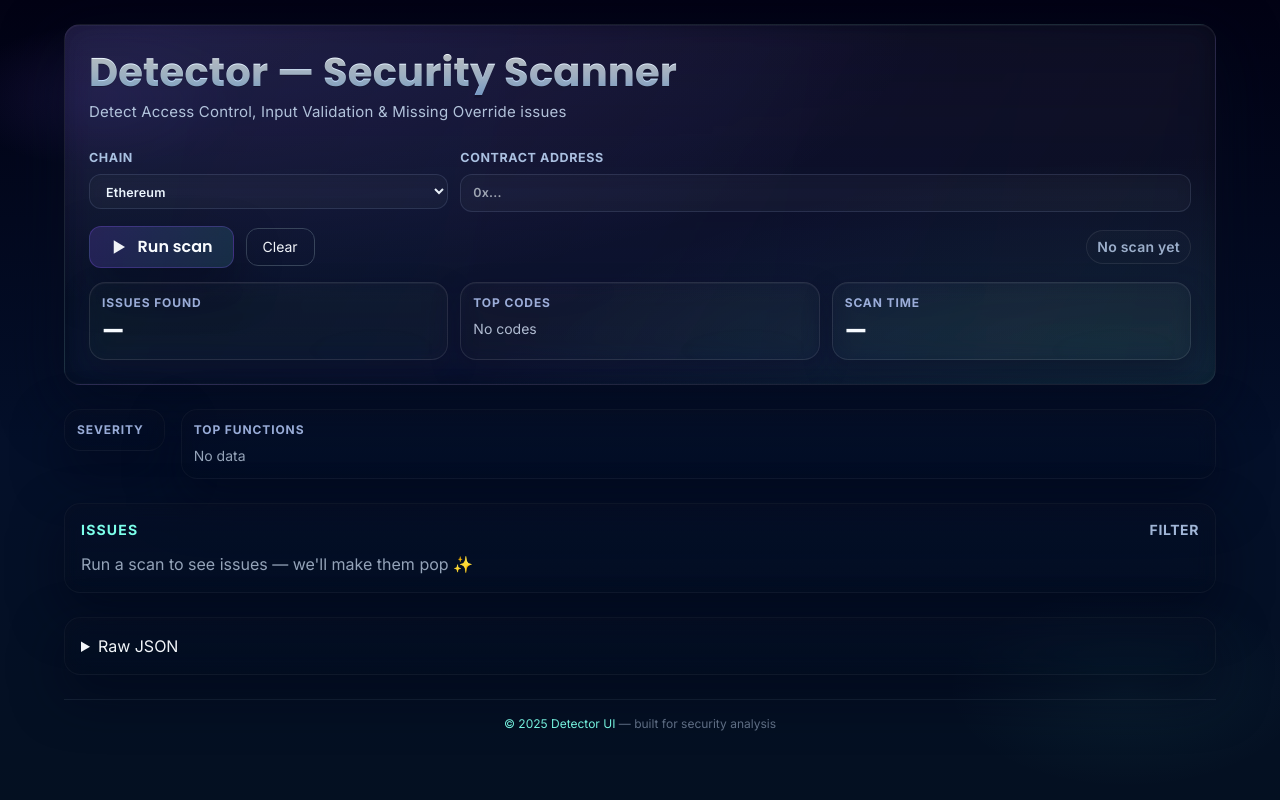
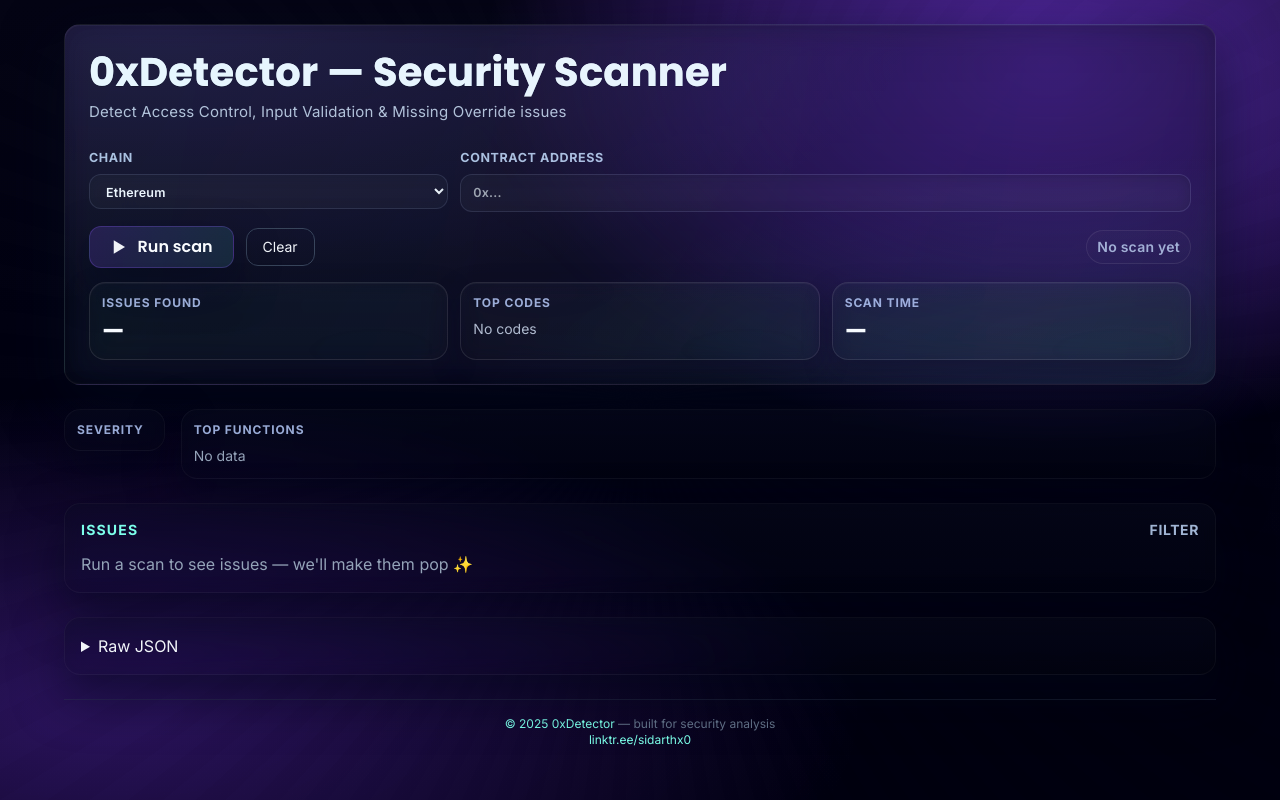
Before and after one commit to sidarth16/HawkEye, a FastAPI app: page / in a window 1280 px wide. Run offline with FastAPI, Linux system fonts and the light colour scheme; some libraries are stand-ins or nearby versions.

Commit message:
fastapi frontend

```diff
--- a/static/app.js
+++ b/static/app.js
@@ -96,8 +96,8 @@
     'IVC-001': "Add proper input valdation checks to the exposed user-controlled call target address, before making delegateCall to it.",
     'IVC-002': "Add proper input valdation checks to the exposed user-controlled call target address, before using callcode on it.",
     'IVC-003': "Add proper input valdation checks to the exposed user-controlled call target address, before making low_level_call to it.",
-    'IVC-004': "Add proper input valdation checks to the exposed user-controlled call target address, before making staticCall to it.",
-    'IVC-005': "Add proper input valdation checks to the exposed user-controlled call target address, before making externalCall to it.",
+    'IVC-004': "Add proper input valdation checks to the exposed user-controlled call target address, before making externalCall to it.",
+    'IVC-005': "Add proper input valdation checks to the exposed user-controlled call target address, before making staticCall to it.",
 
     'ACM-101': "Avoid using `tx.origin` or trivial blaclisting like checks (`!=`) and use strong user validations. ",
     'ACM-001': "Add strong user-validation checks and proper access control bounds. Try Adding `onlyOwner` or proper role based checks to this function.",
@@ -161,9 +161,11 @@
           </div>
 
           <details class="mt-2 text-sm text-slate-300">
-            <summary class="cursor-pointer">Details</summary>
-            <div class="mt-2 whitespace-pre-wrap">${escapeHtml(desc)}</div>
-          </details>
+  <summary class="cursor-pointer text-slate-200 font-semibold">Details</summary>
+  <div class="details-body-box mt-2">
+    <div class="whitespace-pre-wrap">${escapeHtml(desc)}</div>
+  </div>
+</details>
         </div>
       </div>
     </div>
@@ -192,7 +194,7 @@
         <div class="flex items-center justify-between">
           <div>
             <div class="font-semibold">${titleHtml}</div>
-            <div class="text-xs text-slate-400">${escapeHtml(i.Category || i.category || '—')} • ${escapeHtml(i.Type || i.type || '—')}</div>
+            <div class="text-xs text-slate-400">${escapeHtml(i.Type || i.type || '—')} | ${escapeHtml(i.Category || i.category || '—')} </div>
           </div>
           <div class="text-sm">
             <div class="chip ${severityClass(i.Severity || i.severity || 'LOW')}">${escapeHtml(i.Severity || i.severity || 'LOW')}</div>
--- a/templates/index.html
+++ b/templates/index.html
@@ -3,10 +3,11 @@
   <head>
     <meta charset="utf-8" />
     <meta name="viewport" content="width=device-width, initial-scale=1" />
-    <title>Detector — Security Scanner</title>
+    <title>0xDetector — Security Scanner</title>
 
     <!-- Fonts -->
     <link href="https://fonts.googleapis.com/css2?family=Inter:wght@400;600;700&family=Poppins:wght@600;700&family=JetBrains+Mono:wght@400;600&display=swap" rel="stylesheet">
+    <link href="https://fonts.googleapis.com/css2?family=Space+Grotesk:wght@500;600;700&display=swap" rel="stylesheet">
 
     <!-- Tailwind CDN -->
     <script src="https://cdn.tailwindcss.com"></script>
@@ -486,6 +487,7 @@
 .hero-card h1{
   letter-spacing: -0.02em;
   text-shadow: 0 2px 26px rgba(124,91,255,0.22);
+  color: #EAF6FF;
 }
 
 /* ==================== Inputs: crisp glass with focus halo ==================== */
@@ -661,7 +663,7 @@
 
 /* Title */
 .hero-card h1 {
-  font-family: "Poppins", Inter, system-ui, sans-serif;
+  font-family: "Space Grotesk", "Poppins", Inter, system-ui, sans-serif;
   font-weight: 800;
   font-size: clamp(28px, 4vw, 40px);
   letter-spacing: 0.2px;
@@ -673,6 +675,7 @@
   color: transparent;
   text-shadow: 0 1px 0 rgba(0,0,0,0.25);
   margin-bottom: 4px;
+  color: #EAF6FF;
 }
 
 /* Subtitle (the immediate paragraph under title) */
@@ -784,6 +787,98 @@
   scrollbar-color: rgba(124,91,255,0.4) rgba(255,255,255,0.05);
 }
 
+/* ===== Issue Details content box only ===== */
+.details-body-box {
+  background: linear-gradient(180deg, rgba(255,255,255,0.02), rgba(255,255,255,0.01));
+  border: 1px solid rgba(255,255,255,0.08);
+  border-radius: 10px;
+  padding: 10px 12px;
+  margin-top: 8px;
+  color: #D8E8FF;
+  font-size: 13px;
+  line-height: 1.45;
+  font-family: "Inter", system-ui, sans-serif;
+  box-shadow:
+    0 4px 12px rgba(6,10,20,0.4) inset,
+    0 0 24px rgba(124,91,255,0.06);
+  backdrop-filter: blur(8px) saturate(120%);
+  transition: all 0.25s ease;
+}
+
+/* Hover effect — slightly highlight */
+.details-body-box:hover {
+  border-color: rgba(138,91,255,0.25);
+  box-shadow:
+    0 8px 24px rgba(10,20,40,0.5) inset,
+    0 0 24px rgba(138,91,255,0.08);
+  filter: brightness(1.04);
+}
+
+/* ===== App-wide aurora background like the slide ===== */
+html, body { height: 100%; }
+body {
+  position: relative;
+  background-color: #060614;            /* deep base */
+  /* keep your font smoothing + text color as-is */
+  -webkit-font-smoothing: antialiased;
+  -moz-osx-font-smoothing: grayscale;
+  color: #EAF6FF;
+}
+
+/* Paint the blobs & dark fade */
+body::before {
+  content: "";
+  position: fixed;
+  inset: -10%;
+  z-index: -2;
+  background:
+    /* left/bottom maroon → burgundy glow
+    radial-gradient(50% 40% at 5% 60%, rgba(120, 10, 50, 0.70) 0%, rgba(120, 10, 50, 0.28) 35%, transparent 80%), */
+    /* top-right violet/magenta glow */
+    radial-gradient(65% 70% at 82% 8%, rgba(140, 70, 255, 0.55) 0%, rgba(140, 70, 255, 0.28) 38%, transparent 68%),
+    /* bottom-right coral glow
+    radial-gradient(60% 40% at 92% 92%, rgba(255, 100, 80, 0.35) 0%, rgba(255, 100, 80, 0.22) 35%, transparent 70%), */
+    /* bottim-left violet/magenta glow */
+    radial-gradient(60% 40% at 8% 89%,  rgba(140, 70, 255, 0.28) 8%, transparent 99%),
+    /* base vertical fade */
+    linear-gradient(180deg, #0a0a18 0%, #070716 40%, #050513 100%);
+  background-attachment: fixed;         /* subtle parallax feel */
+  filter: saturate(105%) contrast(105%);
+}
+
+/* Vignette + ultra subtle grain */
+body::after {
+  content: "";
+  position: fixed;
+  inset: -10%;
+  z-index: -1;
+  pointer-events: none;
+  background:
+    /* vignette */
+    radial-gradient(140% 120% at 50% 60%, rgba(0,0,0,0) 45%, rgba(0,0,0,0.28) 100%),
+    /* grain (cheap procedural) */
+    repeating-conic-gradient(from 0deg,
+      rgba(255,255,255,0.018) 0deg 2deg,
+      rgba(0,0,0,0.0) 2deg 4deg);
+  mix-blend-mode: overlay;
+  opacity: .9;
+}
+
+/* Respect reduced motion / simpler paint if needed */
+@media (prefers-reduced-motion: reduce) {
+  body::before, body::after { background-attachment: initial; }
+}
+.app-title{
+  font-family: "Space Grotesk", Inter, system-ui, sans-serif;
+  font-weight: 700;
+  font-size: clamp(32px, 4.2vw, 46px);
+  letter-spacing: .5px;
+  background: linear-gradient(180deg,#FFF 0%,#DDF3FF 55%,#A6C9FF 100%);
+  -webkit-background-clip: text;
+  background-clip: text;
+  color: transparent;
+  text-shadow: 0 2px 40px rgba(124,91,255,.25);
+}
 
 
     </style>
@@ -795,7 +890,7 @@
       <div class="glass hero-card p-6 rounded-xl2 relative overflow-hidden">
   <div class="flex items-start justify-between">
     <div class="w-full">
-      <h1 style="font-family: 'Poppins', Inter, sans-serif;" class="text-3xl font-extrabold tracking-tight">Detector — Security Scanner</h1>
+      <h1 style="font-family: 'Poppins', Inter, sans-serif;" class="app-title text-3xl font-extrabold tracking-tight">0xDetector — Security Scanner</h1>
       <p class="text-slate-300 mt-1 ">Detect Access Control, Input Validation & Missing Override issues</p>
       <div class="mt-4 grid grid-cols-1 sm:grid-cols-3 gap-3">
         <label class="block text-sm text-slate-300">
@@ -902,7 +997,8 @@
       </details>
 
       <footer class="text-center text-xs text-slate-500 mt-6 pt-4 border-t border-slate-700/40">
-        <span class="text-accent">© 2025 Detector UI</span> — built for security analysis
+        <span class="text-accent">© 2025 0xDetector</span> — built for security analysis<br/>
+        <span class="text-accent"><a href="https://linktr.ee/sidarthx0">linktr.ee/sidarthx0</a></span>
       </footer>
     </div>
 
```
